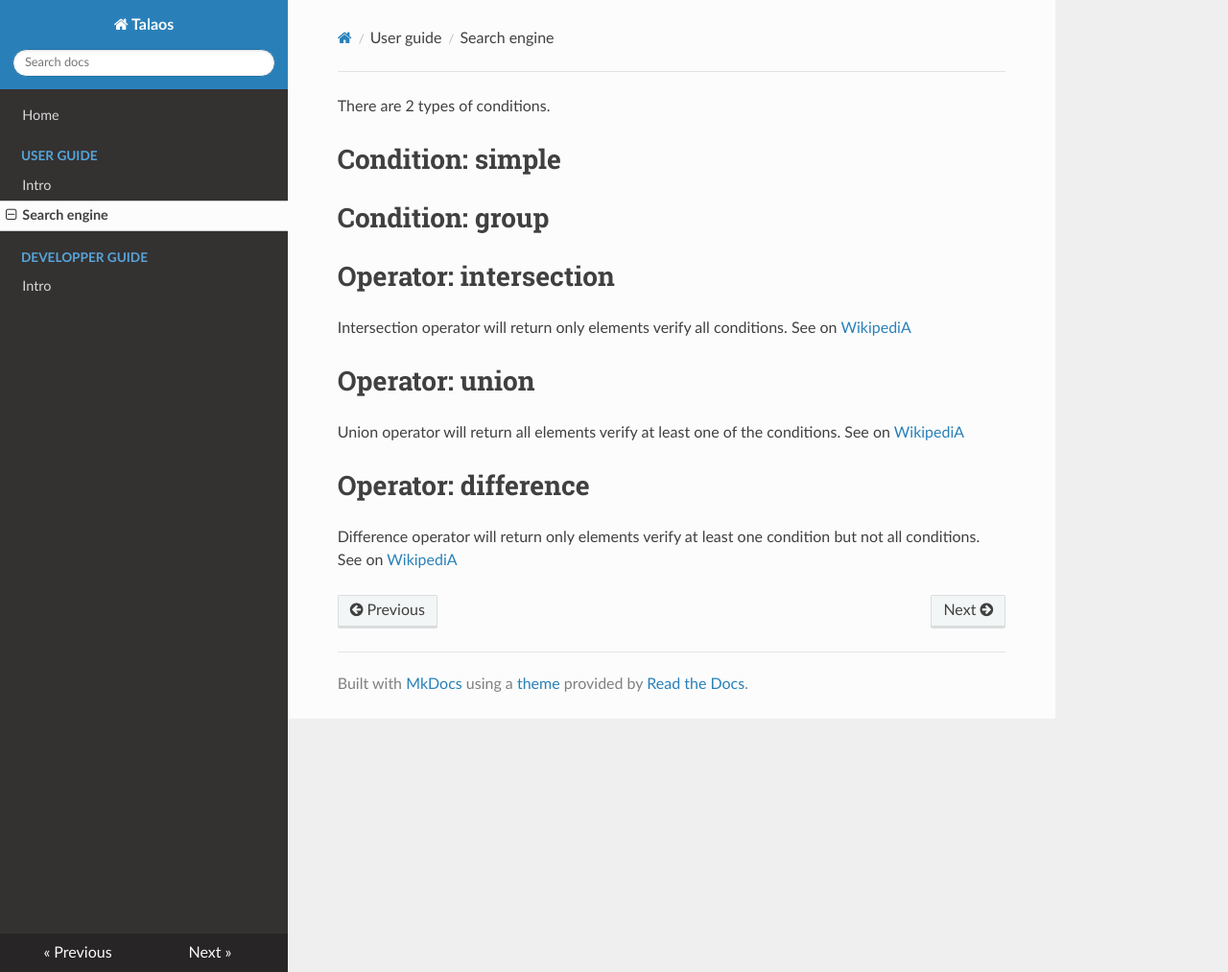
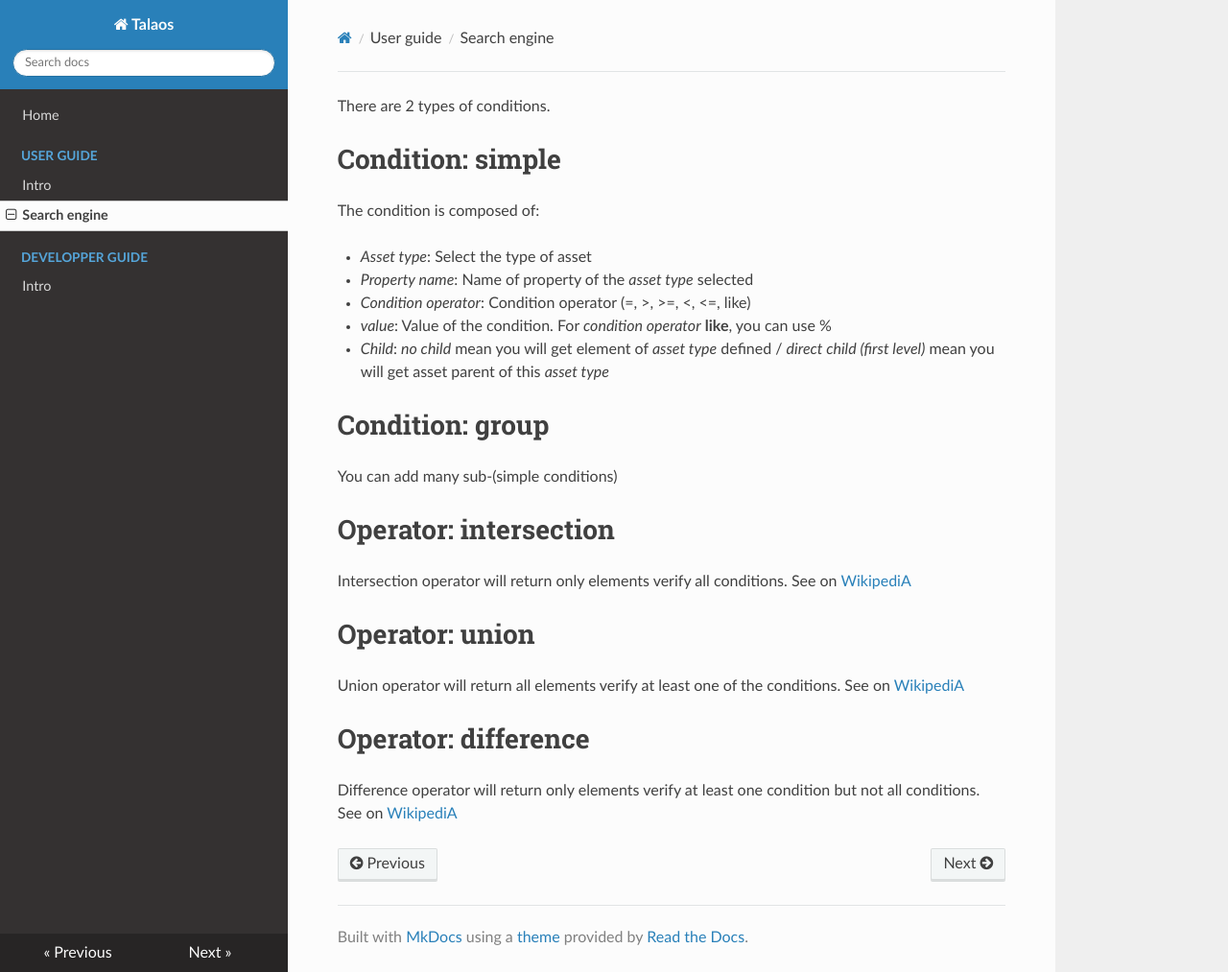
Before and after one commit to ddurieux/talaos-documentation, an MkDocs documentation site: the page built from docs/user_guide/search.md, in a window 1280 px wide and 1013 px high. Shown: the whole window at 96% size. Built offline with MkDocs 1.6.1, drawn with Linux system fonts in a browser that asks for light colours; nearby versions of some CDN libraries; old or Windows-style settings are respelled for this version of MkDocs.

Commit message:
Add text for explain condtions fields

```diff
--- a/docs/user_guide/search.md
+++ b/docs/user_guide/search.md
@@ -2,7 +2,18 @@ There are 2 types of conditions.
 
 # Condition: simple
 
+The condition is composed of:
+
+* *Asset type*: Select the type of asset
+* *Property name*: Name of property of the *asset type* selected
+* *Condition operator*: Condition operator (=, >, >=, <, <=, like)
+* *value*: Value of the condition. For *condition operator* **like**, you can use %
+* *Child*: *no child* mean you will get element of *asset type* defined /
+*direct child (first level)* mean you will get asset parent of this *asset type*
+
 # Condition: group
+
+You can add many sub-(simple conditions)
 
 # Operator: intersection
 
```
